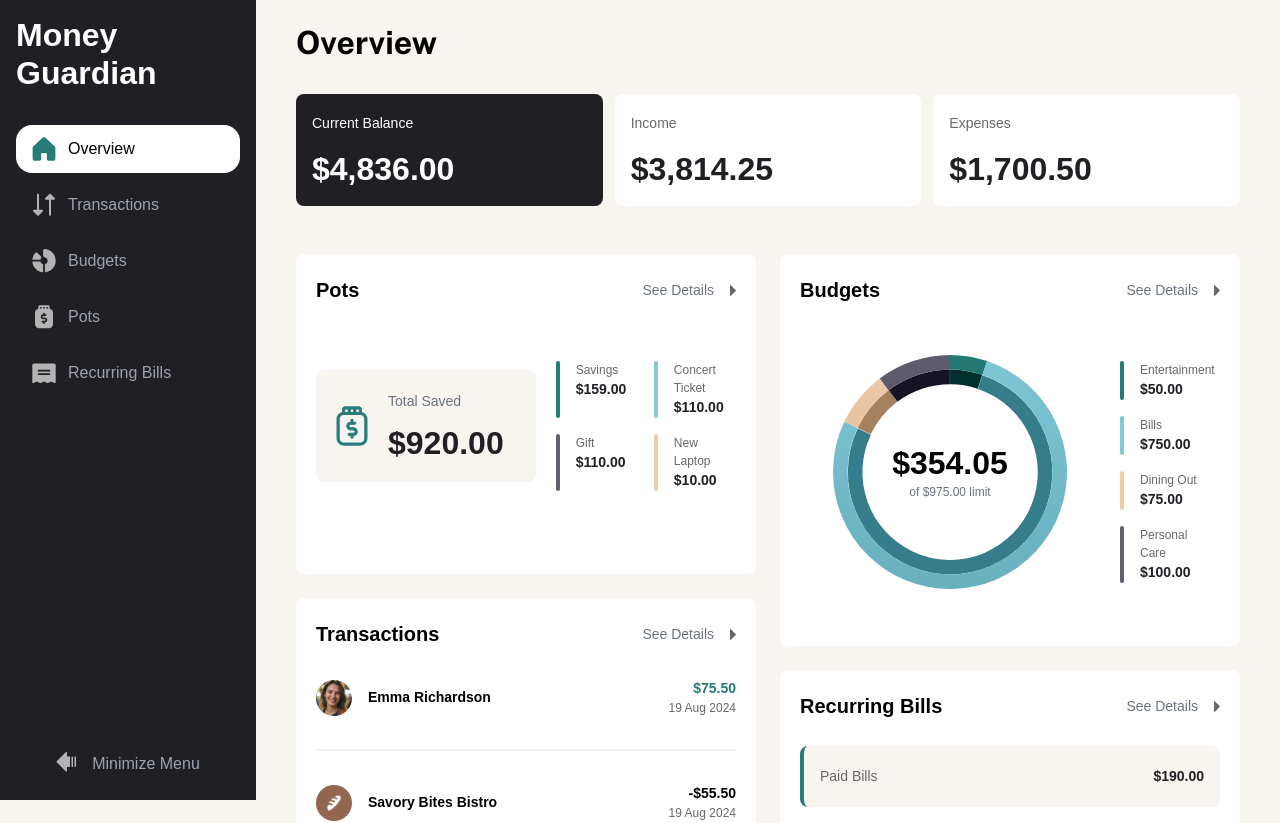
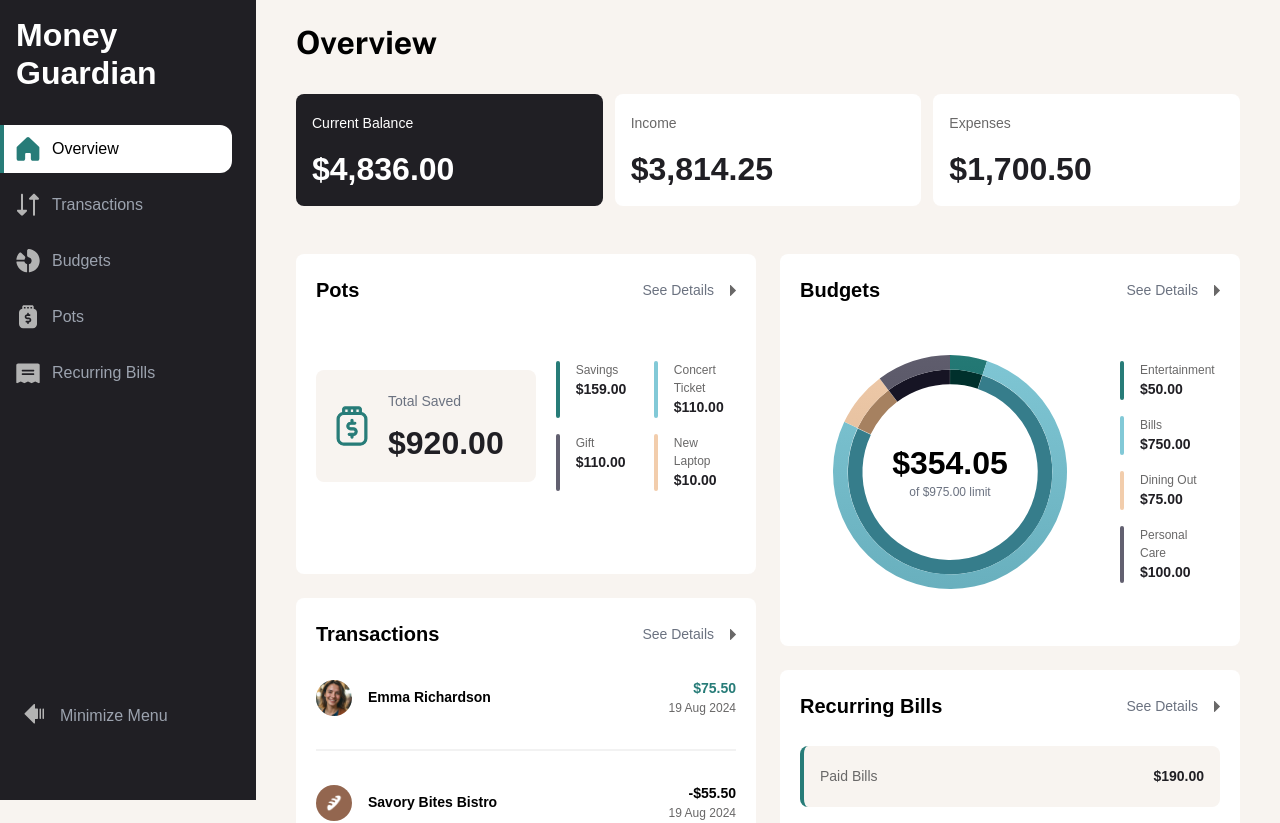
Before and after one commit to djneill/money-guardian, a Next.js app: page / in a window 1280 px wide. Shown: the top 823 px of the page. Built offline with nearby package versions, Linux system fonts and the light colour scheme.

Commit message:
finish collasapable navbar for desktop view.

```diff
--- a/src/app/components/DesktopNavBar.tsx
+++ b/src/app/components/DesktopNavBar.tsx
@@ -8,9 +8,19 @@ import BudgetsIcon from '../icons/BudgetsIcon';
 import PotsIcon from '../icons/PotsIcon';
 import BillsIcon from '../icons/BillsIcon';
 
-const DesktopSidebar = () => {
+type DesktopSidebarProps = {
+    onCollapsedChange: (collapsed: boolean) => void;
+};
+
+const DesktopSidebar = ({ onCollapsedChange }: DesktopSidebarProps) => {
     const [isCollapsed, setIsCollapsed] = useState(false);
     const pathname = usePathname();
+
+    const handleCollapse = () => {
+        const newCollapsedState = !isCollapsed;
+        setIsCollapsed(newCollapsedState);
+        onCollapsedChange(newCollapsedState);
+    }
 
     const navItems = [
         { href: '/', label: 'Overview', icon: OverviewIcon },
@@ -22,25 +32,25 @@ const DesktopSidebar = () => {
 
     return (
         <nav
-            className={`hidden lg:flex flex-col fixed left-0 top-0 h-screen bg-grey-900 p-4 transition-all duration-300 ${isCollapsed ? 'w-20' : 'w-64'
+            className={`hidden lg:flex flex-col fixed left-0 top-0 h-screen bg-grey-900 transition-all duration-300 ${isCollapsed ? 'w-20' : 'w-64'
                 }`}
         >
             {/* Header */}
-            <div className="mb-8">
+            <div className="mb-8 px-4 pt-4">
                 {!isCollapsed && (
                     <h1 className="text-preset-1 font-bold text-white">Money Guardian</h1>
                 )}
             </div>
 
             {/* Navigation Links */}
-            <ul className="space-y-2">
+            <ul className="space-y-2 pr-6 ">
                 {navItems.map(({ href, label, icon: Icon }) => {
                     const isActive = pathname === href;
                     return (
-                        <li key={href}>
+                        <li key={href} className='relative'>
                             <Link
                                 href={href}
-                                className={`flex items-center py-3 px-4 rounded-2xl transition-colors ${isActive
+                                className={`flex items-center py-3 px-4 rounded-r-xl transition-colors relative ${isActive
                                     ? 'bg-white'
                                     : 'text-gray-400 hover:bg-gray-800 hover:text-white'
                                     }`}
@@ -54,6 +64,12 @@ const DesktopSidebar = () => {
                                         {label}
                                     </span>
                                 )}
+                                {isActive && (
+                                    <>
+                                        <div className="absolute left-0 top-0 w-1 h-full bg-green"></div>
+                                        {/* <div className="absolute right-0 top-0 h-full w-4 bg-white rounded-l-2xl"></div> */}
+                                    </>
+                                )}
                             </Link>
                         </li>
                     );
@@ -61,10 +77,10 @@ const DesktopSidebar = () => {
             </ul>
 
             {/* Minimize Menu Button */}
-            <div className="mt-auto pt-4">
+            <div className="mt-auto mb-16 pt-4 px-4">
                 <button
-                    onClick={() => setIsCollapsed(!isCollapsed)}
-                    className="w-full flex items-center justify-center p-2 rounded-lg hover:bg-gray-800 text-gray-400 hover:text-white gap-3"
+                    onClick={(handleCollapse)}
+                    className="w-full flex items-center p-2 rounded-lg hover:bg-gray-800 text-gray-400 hover:text-white gap-3"
                 >
                     <div className={`w-6 h-6 transition-transform duration-300 ${isCollapsed ? 'scale-x-[-1]' : ''
                         }`}>
--- a/src/app/components/NavBar.tsx
+++ b/src/app/components/NavBar.tsx
@@ -10,7 +10,11 @@ import PotsIcon from '../icons/PotsIcon';
 import BillsIcon from '../icons/BillsIcon';
 import DesktopSidebar from './DesktopNavBar';
 
-export default function NavBar() {
+type NavBarProps = {
+    onSidebarCollapse: (collapsed: boolean) => void;
+};
+
+export default function NavBar({ onSidebarCollapse }: NavBarProps) {
     const pathname = usePathname()
 
     const navItems = [
@@ -24,7 +28,7 @@ export default function NavBar() {
     return (
         <>
             {/* Desktop Sidebar */}
-            <DesktopSidebar />
+            <DesktopSidebar onCollapsedChange={onSidebarCollapse} />
 
             {/* Mobile Footer Nav */}
             <nav className='lg:hidden bg-grey-900 fixed bottom-0 left-0 right-0 px-4 pt-4 rounded-t-xl'>
--- a/src/app/page.tsx
+++ b/src/app/page.tsx
@@ -1,3 +1,6 @@
+'use client'
+
+import { useState } from 'react';
 import HeaderTitle from "./components/HeaderTitle";
 import NavBar from "./components/NavBar";
 import OverviewCurrentBalance from "./components/OverviewCurrentBalance";
@@ -7,11 +10,13 @@ import OverviewBudgets from "./components/OverviewBudgets";
 import OverviewRecurringBills from "./components/OverviewRecurringBills";
 
 export default function Home() {
+  const [isSidebarCollapsed, setIsSidebarCollapsed] = useState(false);
+
   return (
     <main>
       <div className="flex min-h-screen">
-        <NavBar />
-        <main className="flex-1 lg:ml-64"> {/* Add margin for sidebar width */}
+        <NavBar onSidebarCollapse={setIsSidebarCollapsed} />
+        <main className={`flex-1 transition-all duration-300 ${isSidebarCollapsed ? 'lg:ml-20' : 'lg:ml-64'}`}>
           <div className="mx-4 sm:mx-10 my-6 pb-8 mb-12">
             <HeaderTitle />
             <OverviewCurrentBalance />
```
